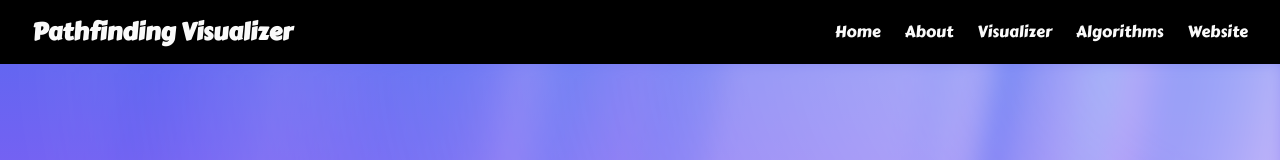
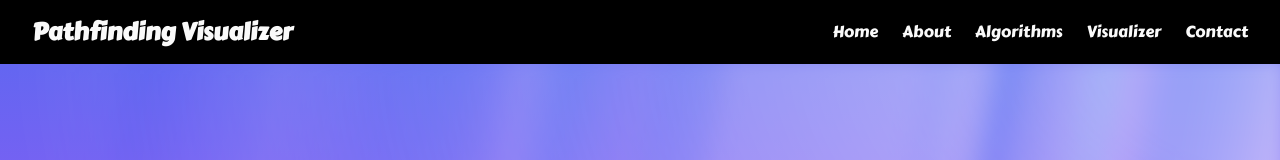
Before and after one commit to darshchaurasia/Pathfinding-Visualizer, a Next.js app: page / in a window 1280 px wide. Shown: the top 160 px of the page. Built offline with nearby package versions, Linux system fonts and the light colour scheme.

Commit message:
working landing page button

```diff
--- a/src/app/page.tsx
+++ b/src/app/page.tsx
@@ -5,6 +5,7 @@ import Header from "../components/Header";
 import Footer from "../components/Footer";
 import { AuroraBackground } from "../components/aurora-background";
 import { motion } from "framer-motion";
+import Link from 'next/link'; // Import Link from Next.js
 import "./globals.css";
 
 const HomePage = () => {
@@ -25,14 +26,17 @@ const HomePage = () => {
           className="relative flex flex-col gap-4 items-center justify-center px-4"
         >
           <div className="text-3xl md:text-7xl font-bold text-white text-center">
-          Visualize Pathfinding
+            Visualize Pathfinding
           </div>
           <div className="font-extralight text-base md:text-4xl text-neutral-200 py-4">
-          See Dijkstra, A* in Action.
+            See Dijkstra, A* in Action.
           </div>
-          <button className="bg-black dark:bg-white rounded-full w-fit text-white dark:text-black px-4 py-2">
-          Test it for yourself!
-          </button>
+          {/* Update the button to use Link */}
+          <Link href="/visualizer">
+            <button className="bg-black dark:bg-white rounded-full w-fit text-white dark:text-black px-4 py-2">
+              Test it for yourself!
+            </button>
+          </Link>
         </motion.div>
       </AuroraBackground>
 
--- a/src/components/Header.tsx
+++ b/src/components/Header.tsx
@@ -14,13 +14,13 @@ const Header = () => {
             <Link href="/about" className="hover:text-white">About</Link>
           </li>
           <li>
+            <Link href="/algorithms" className="hover:text-white">Algorithms</Link>
+          </li>
+          <li>
             <Link href="/visualizer" className="hover:text-white">Visualizer</Link>
           </li>
           <li>
-            <Link href="/algorithms" className="hover:text-white">Algorithms</Link>
-          </li>
-          <li>
-            <a href="https://www.darshchaurasia.com"  target="_blank" className="hover:text-white">Website</a>
+            <a href="https://www.darshchaurasia.com"  target="_blank" className="hover:text-white">Contact</a>
           </li>
         </ul>
       </nav>
```
